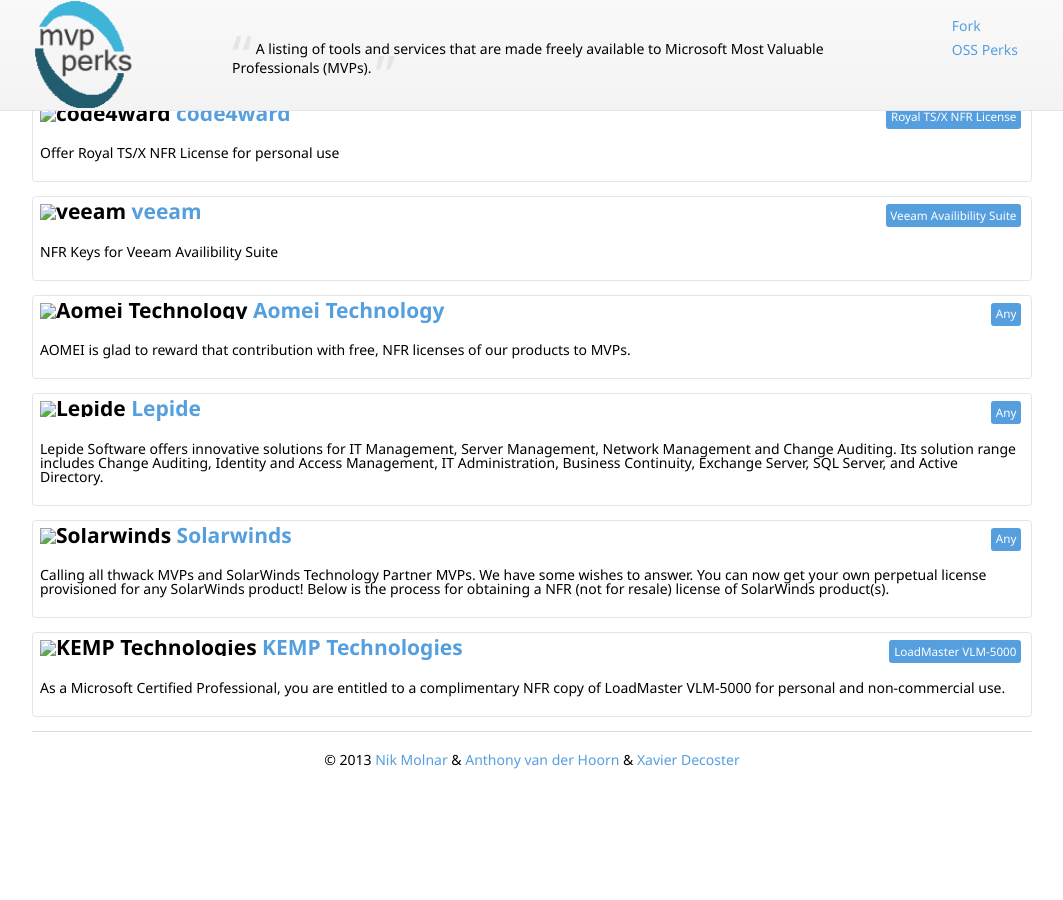
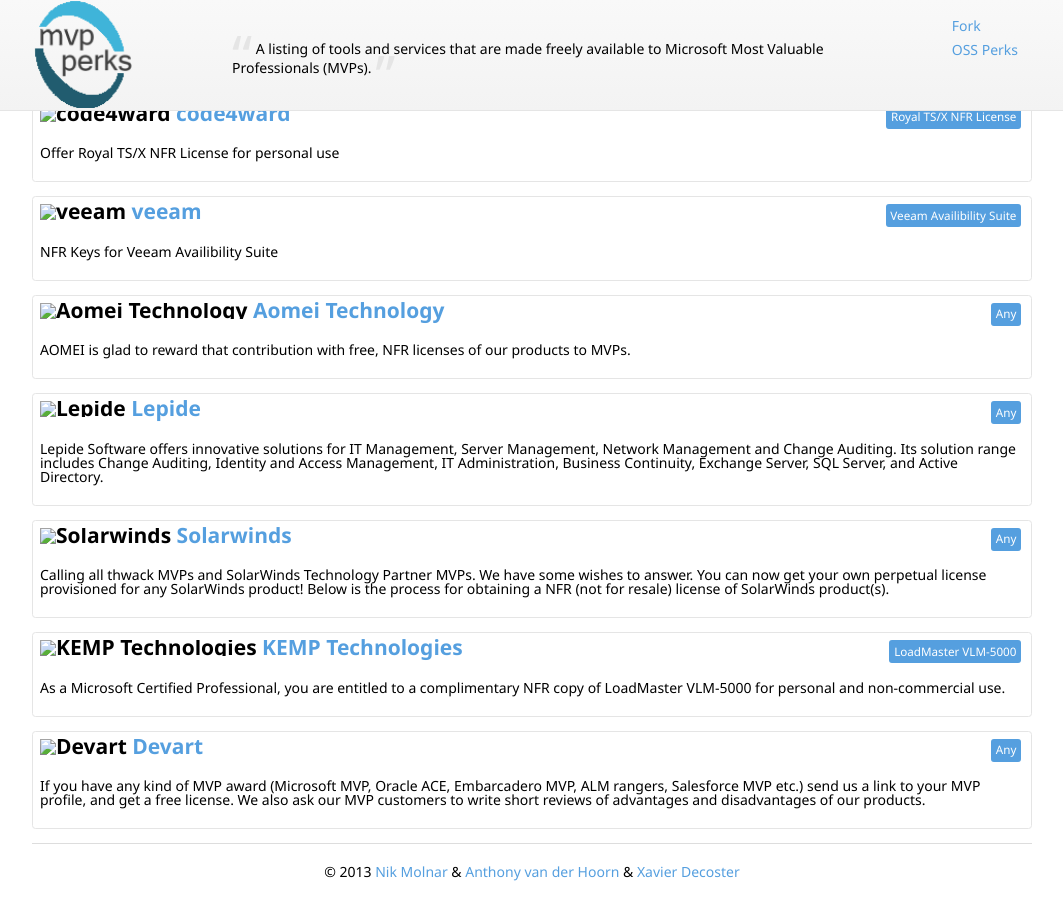
Before and after one commit to nikmd23/ossperks, a Jekyll site: the page built from index.html, in a window 1280 px wide and 900 px high, scrolled down 2896 px. Shown: the whole window, without its empty margins (108-1171 px from the left). Built offline with Jekyll 4.4.1, drawn with Linux system fonts in a browser that asks for light colours; nearby versions of some CDN libraries; before the commit the page ends 3684 px from its top, so only the background shows below that.

Commit message:
Added Devart benefits

```diff
--- a/index.html
+++ b/index.html
@@ -132,6 +132,10 @@
   description: "As a Microsoft Certified Professional, you are entitled to a complimentary NFR copy of LoadMaster VLM-5000 for personal and non-commercial use."
   products: ["LoadMaster VLM-5000"]
 
+- perk: {company: "Devart", uri: "https://www.devart.com/highfive.html"}
+  description: "If you have any kind of MVP award (Microsoft MVP, Oracle ACE, Embarcadero MVP, ALM rangers, Salesforce MVP etc.) send us a link to your MVP profile, and get a free license. We also ask our MVP customers to write short reviews of advantages and disadvantages of our products."
+  products: ["Any"]
+
  #============================================== Leave everything below this line alone =====================================================================
 layout: default
 ---
```
